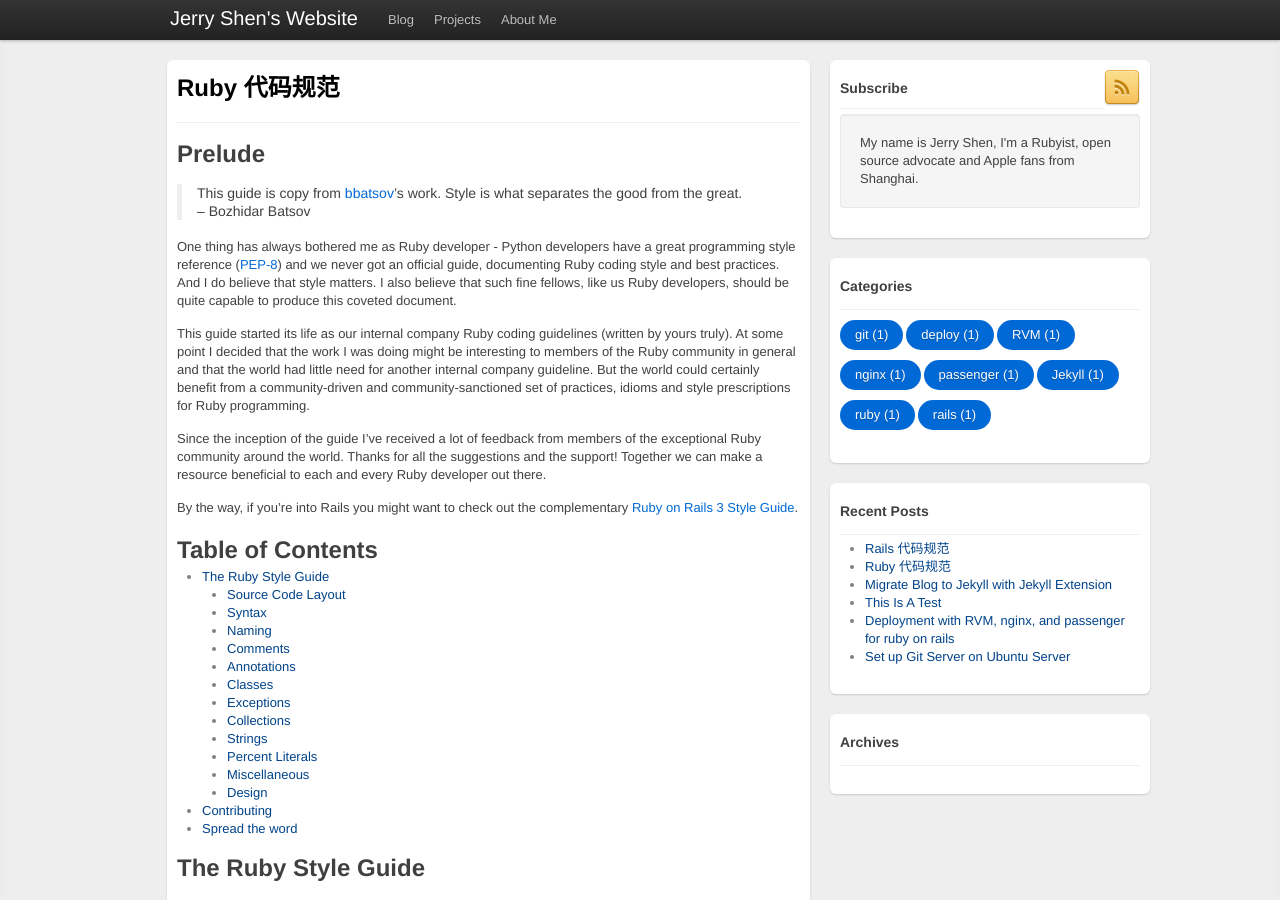
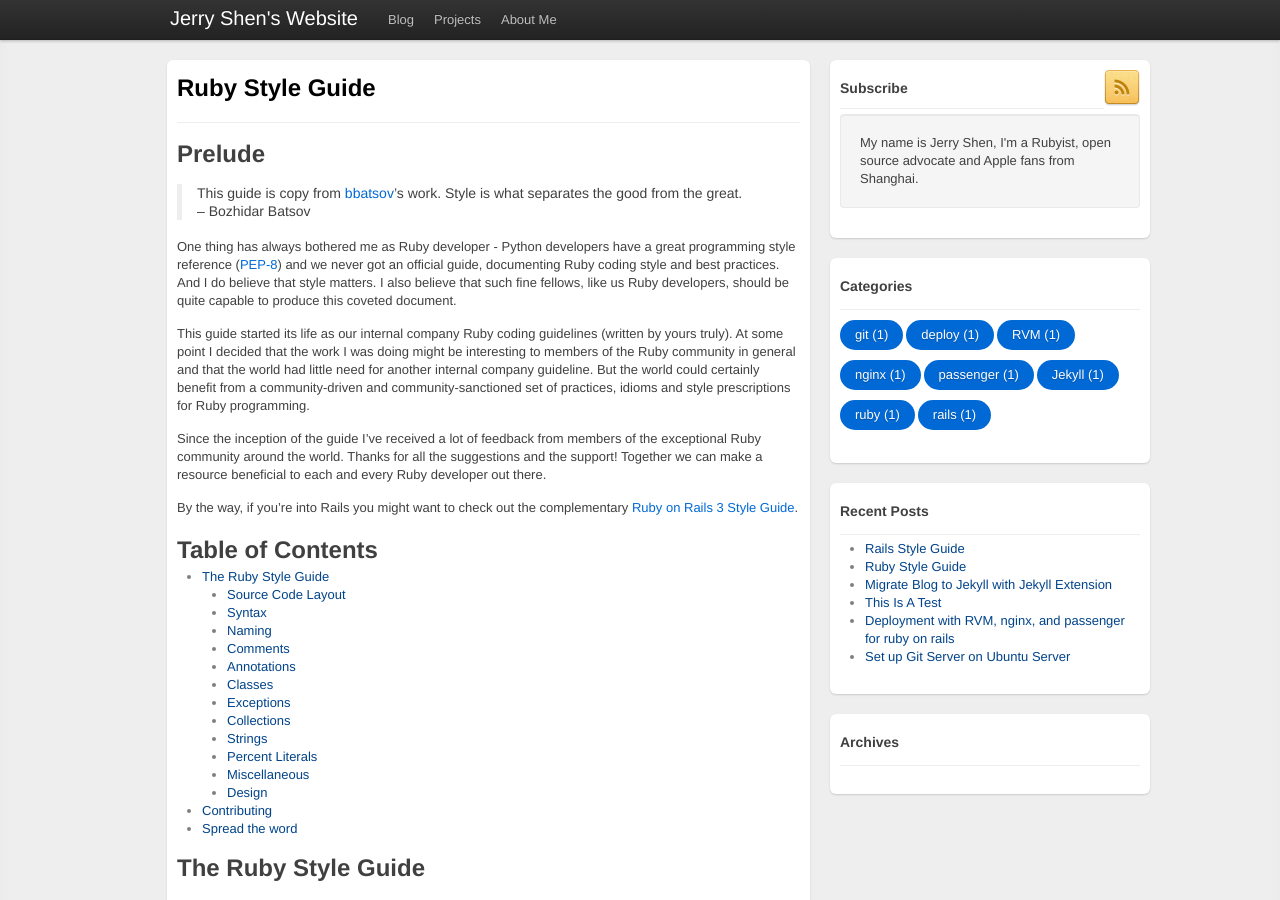
Before and after one commit to jerryshen/hansay.com, a Jekyll site: the page built from _posts/2011-12-10-ruby-style-guide.md, in a window 1280 px wide and 900 px high. Built offline with Jekyll 4.4.1, drawn with Linux system fonts in a browser that asks for light colours; nearby versions of some CDN libraries; library files that are not in the unit come from our copies; Markdown is read by kramdown in place of the engine named in the settings; comment, search, counter and statistics services are not loaded.

Commit message:
change posts name

```diff
--- a/_posts/2011-12-10-ruby-style-guide.md
+++ b/_posts/2011-12-10-ruby-style-guide.md
@@ -1,6 +1,6 @@
 ---
 layout: post
-title: Ruby 代码规范
+title: Ruby Style Guide
 categories:
 - ruby
 ---
--- a/_posts/2011-12-12-rails-style-guide.md
+++ b/_posts/2011-12-12-rails-style-guide.md
@@ -1,6 +1,6 @@
 ---
 layout: post
-title: Rails 代码规范
+title: Rails Style Guide
 categories:
 - rails
 ---
```
